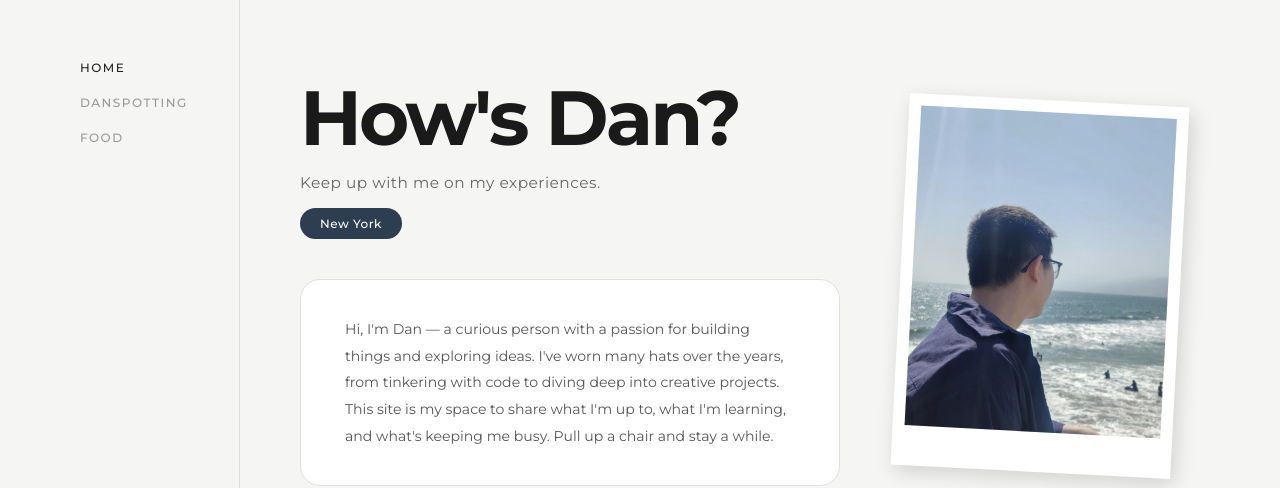
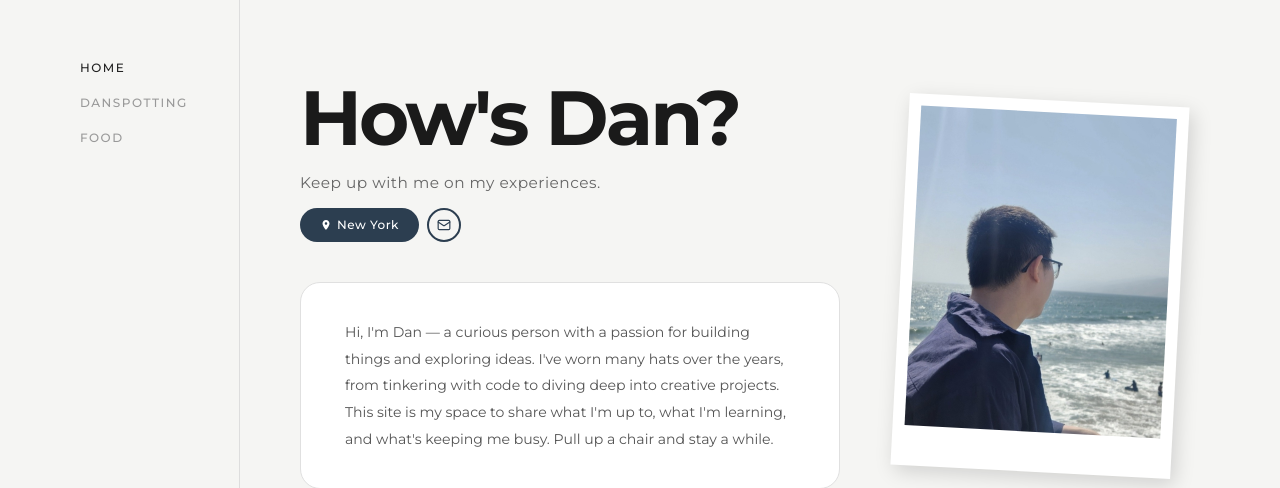
Before and after one commit to audaniel9/hows-dan, a Flask app: page / in a window 1280 px wide. Shown: the top 488 px of the page. Run offline with Flask 3, Linux system fonts and the light colour scheme; some libraries are stand-ins or nearby versions.

Commit message:
UI updates

```diff
--- a/static/style.css
+++ b/static/style.css
@@ -93,13 +93,41 @@ body {
     letter-spacing: 0.5px;
 }
 
+.hero-pills {
+    display: flex;
+    align-items: center;
+    gap: 8px;
+}
+
+.email-tag {
+    display: inline-flex;
+    align-items: center;
+    justify-content: center;
+    background-color: transparent;
+    color: #2c3e50;
+    border: 2px solid #2c3e50;
+    height: 34px;
+    width: 34px;
+    border-radius: 50%;
+    text-decoration: none;
+    transition: background-color 0.2s ease, color 0.2s ease;
+    cursor: pointer;
+}
+
+.email-tag:hover {
+    background-color: #2c3e50;
+    color: #fff;
+}
+
 .tag {
-    display: inline-block;
+    display: inline-flex;
+    align-items: center;
     background-color: #2c3e50;
     color: #fff;
     font-size: 12px;
     font-weight: 500;
-    padding: 8px 20px;
+    padding: 0 20px;
+    height: 34px;
     border-radius: 20px;
     letter-spacing: 0.5px;
     align-self: flex-start;
--- a/templates/partials/home_fragment.html
+++ b/templates/partials/home_fragment.html
@@ -3,7 +3,20 @@
     <div class="hero">
       <h1>How's Dan?</h1>
       <p class="hero-sub">Keep up with me on my experiences.</p>
-      <span class="tag">New York</span>
+      <div class="hero-pills">
+        <span class="tag">
+          <svg xmlns="http://www.w3.org/2000/svg" width="12" height="12" viewBox="0 0 24 24" fill="currentColor" style="margin-right: 5px; flex-shrink: 0;">
+            <path d="M12 2C8.13 2 5 5.13 5 9c0 5.25 7 13 7 13s7-7.75 7-13c0-3.87-3.13-7-7-7zm0 9.5c-1.38 0-2.5-1.12-2.5-2.5s1.12-2.5 2.5-2.5 2.5 1.12 2.5 2.5-1.12 2.5-2.5 2.5z"/>
+          </svg>
+          New York
+        </span>
+        <a href="mailto:audaniel9@gmail.com" class="email-tag">
+          <svg xmlns="http://www.w3.org/2000/svg" width="14" height="14" viewBox="0 0 24 24" fill="none" stroke="currentColor" stroke-width="2" stroke-linecap="round" stroke-linejoin="round">
+            <rect x="2" y="4" width="20" height="16" rx="2"/>
+            <path d="m22 7-8.97 5.7a1.94 1.94 0 0 1-2.06 0L2 7"/>
+          </svg>
+        </a>
+      </div>
     </div>
     <div class="card">
       <p>Hi, I'm Dan — a curious person with a passion for building things and exploring ideas. I've worn many hats over the years, from tinkering with code to diving deep into creative projects. This site is my space to share what I'm up to, what I'm learning, and what's keeping me busy. Pull up a chair and stay a while.</p>
```
